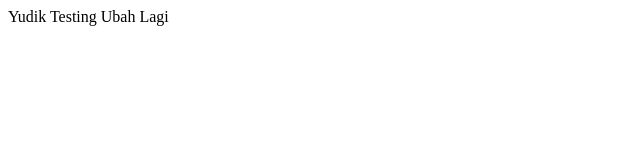
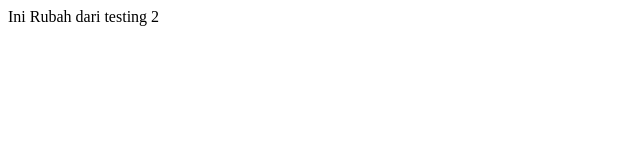
Before and after one commit to YudiaArtana/testing, a plain HTML site: page index.html in a window 1280 px wide. Shown: the full height of the page, 0-640 px from the left. Drawn offline with Linux system fonts and the light colour scheme.

Commit message:
ini dari testing 2

```diff
--- a/index.html
+++ b/index.html
@@ -7,8 +7,6 @@
   <title>Ini Dokumen HTML</title>
 </head>
 <body>
-  Yudik Testing
-
-  Ubah Lagi
+Ini Rubah dari testing 2
 </body>
 </html>
```
